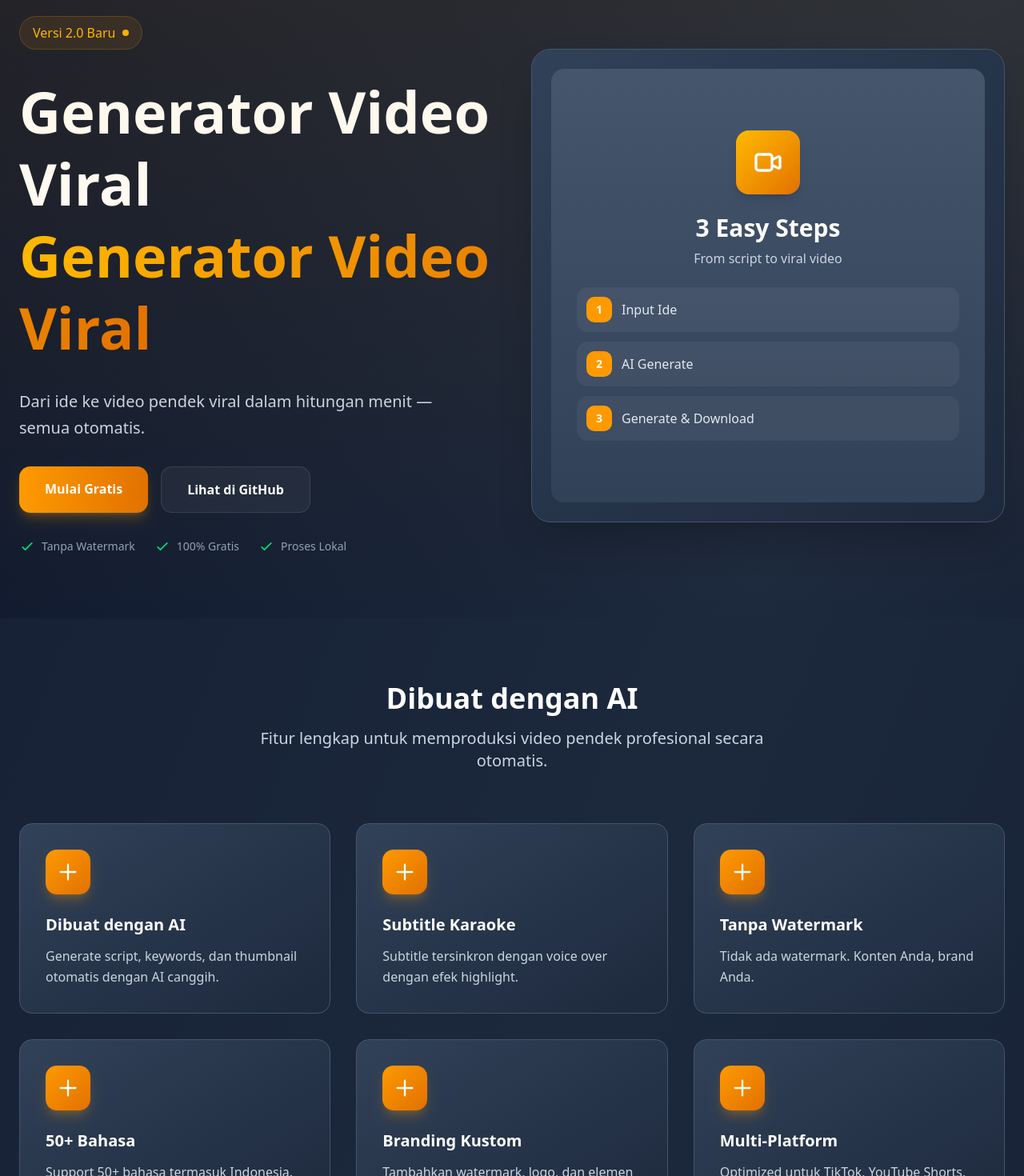
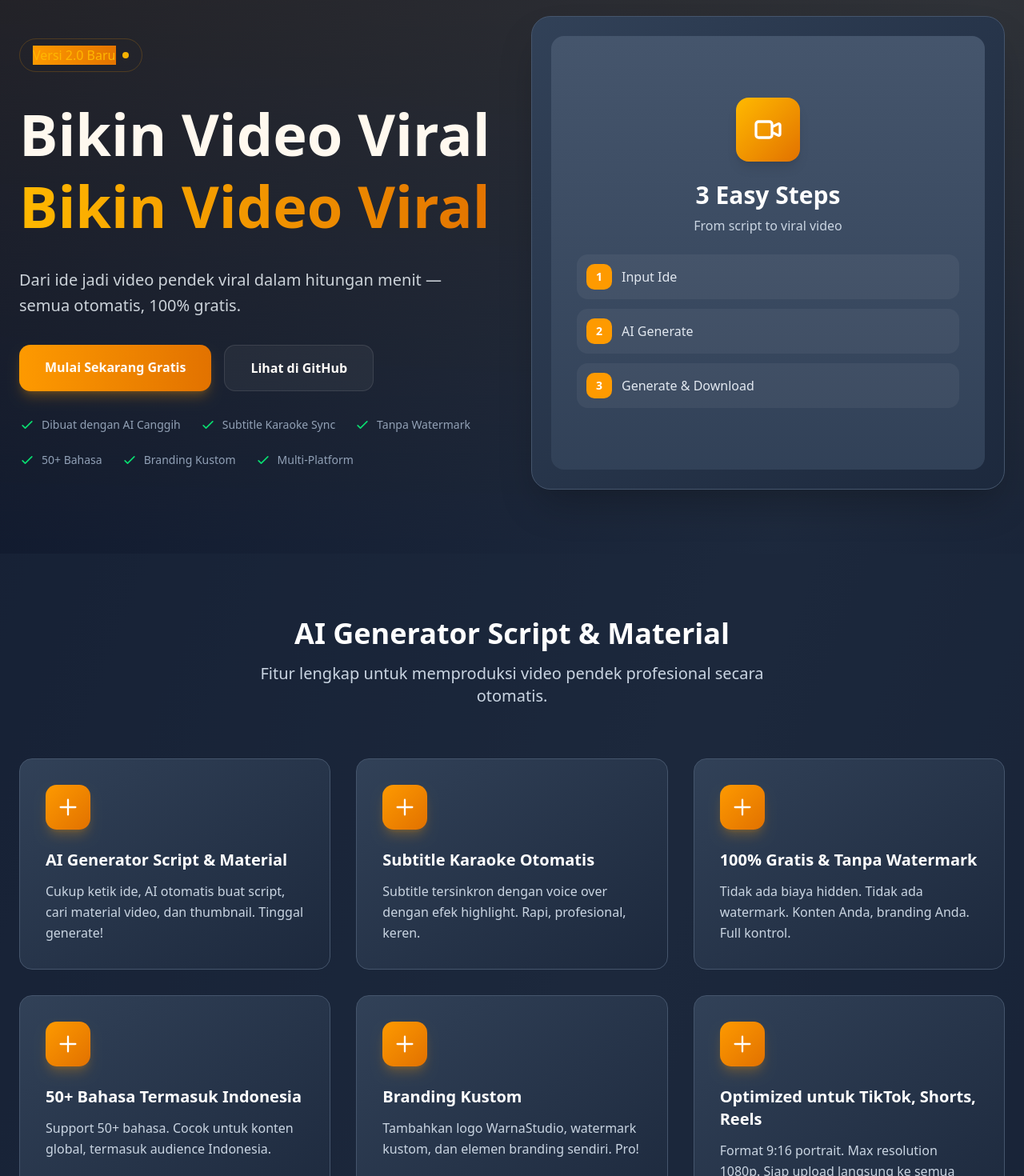
Before and after one commit to WarnaStudio/warnastudio.com, a Next.js app: page /mpt in a window 1280 px wide. Shown: the part 140-1610 px from the top of the page at 80% size. Built offline with nearby package versions, Linux system fonts and the light colour scheme.

Commit message:
feat: improve ViralClip AI copywriting & UI
- More persuasive Indonesian copywriting
- Hero badge with gradient text
- Feature icons with full descriptions
- CTA buttons more compelling
- Footer description more detailed
- Improved feature list layout

```diff
--- a/src/app/mpt/page.tsx
+++ b/src/app/mpt/page.tsx
@@ -14,48 +14,56 @@ export default function MPTLandingPage() {
       },
       hero: {
         badge: "Versi 2.0 Baru",
-        title: "Generator Video Viral",
-        subtitle: "Dari ide ke video pendek viral dalam hitungan menit — semua otomatis.",
-        cta: "Mulai Gratis",
+        badgeClass: "bg-gradient-to-r from-amber-500 to-amber-600",
+        title: "Bikin Video Viral",
+        subtitle: "Dari ide jadi video pendek viral dalam hitungan menit — semua otomatis, 100% gratis.",
+        cta: "Mulai Sekarang Gratis",
         github: "Lihat di GitHub",
-        features: ["Tanpa Watermark", "100% Gratis", "Proses Lokal"],
+        features: [
+          { icon: "smart_toy", text: "Dibuat dengan AI Canggih" },
+          { icon: "subtitles", text: "Subtitle Karaoke Sync" },
+          { icon: "water_drop", text: "Tanpa Watermark" },
+          { icon: "auto_awesome", text: "50+ Bahasa" },
+          { icon: "edit", text: "Branding Kustom" },
+          { icon: "devices", text: "Multi-Platform" },
+        ],
       },
       features: [
         {
           icon: "smart_toy",
-          title: "Dibuat dengan AI",
-          desc: "Generate script, keywords, dan thumbnail otomatis dengan AI canggih.",
+          title: "AI Generator Script & Material",
+          desc: "Cukup ketik ide, AI otomatis buat script, cari material video, dan thumbnail. Tinggal generate!",
         },
         {
           icon: "subtitles",
-          title: "Subtitle Karaoke",
-          desc: "Subtitle tersinkron dengan voice over dengan efek highlight.",
+          title: "Subtitle Karaoke Otomatis",
+          desc: "Subtitle tersinkron dengan voice over dengan efek highlight. Rapi, profesional, keren.",
         },
         {
           icon: "water_drop",
-          title: "Tanpa Watermark",
-          desc: "Tidak ada watermark. Konten Anda, brand Anda.",
+          title: "100% Gratis & Tanpa Watermark",
+          desc: "Tidak ada biaya hidden. Tidak ada watermark. Konten Anda, branding Anda. Full kontrol.",
         },
         {
           icon: "auto_awesome",
-          title: "50+ Bahasa",
-          desc: "Support 50+ bahasa termasuk Indonesia.",
+          title: "50+ Bahasa Termasuk Indonesia",
+          desc: "Support 50+ bahasa. Cocok untuk konten global, termasuk audience Indonesia.",
         },
         {
           icon: "edit",
           title: "Branding Kustom",
-          desc: "Tambahkan watermark, logo, dan elemen branding sendiri.",
+          desc: "Tambahkan logo WarnaStudio, watermark kustom, dan elemen branding sendiri. Pro!",
         },
         {
           icon: "devices",
-          title: "Multi-Platform",
-          desc: "Optimized untuk TikTok, YouTube Shorts, dan Instagram Reels.",
+          title: "Optimized untuk TikTok, Shorts, Reels",
+          desc: "Format 9:16 portrait. Max resolution 1080p. Siap upload langsung ke semua platform.",
         },
       ],
       steps: [
         { step: 1, title: "Input Ide", desc: "Ketik topik atau keyword video yang ingin dibuat." },
-        { step: 2, title: "AI Generate", desc: "AI buat script, cari material, generate voice over, subtitle, dan BGM." },
-        { step: 3, title: "Generate & Download", desc: "One-click generate video dengan subtitle dan watermark gratis." },
+        { step: 2, title: "AI Generate", desc: "AI buat script, cari material, generate voice over, subtitle, dan BGM. Semua otomatis." },
+        { step: 3, title: "Generate & Download", desc: "One-click generate video dengan subtitle dan watermark gratis. Siap upload ke TikTok, YouTube Shorts, Reels." },
       ],
       stats: [
         { stat: "50+", label: "Bahasa" },
@@ -64,14 +72,14 @@ export default function MPTLandingPage() {
         { stat: "Gratis", label: "Selamanya" },
       ],
       cta: {
-        title: "Siap Membuat Video Viral?",
-        subtitle: "Gabung ribuan konten kreator yang menggunakan AI untuk generate video pendek dalam menit.",
-        button1: "Mulai Gratis",
+        title: "Siap Bikin Video Viral?",
+        subtitle: "Gabung ribuan konten kreator yang menggunakan AI untuk generate video pendek dalam menit. Gratis, tanpa watermark, 100% lokal.",
+        button1: "Mulai Gratis Sekarang",
         button2: "Lihat Dokumentasi",
       },
       footer: {
         product: "ViralClip AI",
-        description: "Generator video pendek berbasis AI untuk konten kreator.",
+        description: "Generator video pendek berbasis AI untuk konten kreator. Bikin video viral dalam menit, 100% gratis, tanpa watermark.",
         productLinks: ["Fitur", "Dokumentasi", "GitHub"],
         companyLinks: ["WarnaStudio", "FAQ"],
         connect: "Terhubung",
@@ -85,48 +93,56 @@ export default function MPTLandingPage() {
       },
       hero: {
         badge: "New Version 2.0",
-        title: "Viral Short Video",
-        subtitle: "From idea to viral short video in minutes — all automated.",
-        cta: "Get Started Free",
+        badgeClass: "bg-gradient-to-r from-violet-500 to-fuchsia-600",
+        title: "Create Viral Videos",
+        subtitle: "From idea to viral short video in minutes — all automated, 100% free, no watermark.",
+        cta: "Start Free Now",
         github: "View on GitHub",
-        features: ["No Watermark", "100% Free", "Local Processing"],
+        features: [
+          { icon: "smart_toy", text: "Powered by Advanced AI" },
+          { icon: "subtitles", text: "Karaoke Subtitle Sync" },
+          { icon: "water_drop", text: "Watermark-Free" },
+          { icon: "auto_awesome", text: "50+ Languages" },
+          { icon: "edit", text: "Custom Branding" },
+          { icon: "devices", text: "Multi-Platform" },
+        ],
       },
       features: [
         {
           icon: "smart_toy",
-          title: "AI-Powered Generation",
-          desc: "Generate scripts, keywords, and thumbnails automatically with advanced AI.",
+          title: "AI Script & Material Generator",
+          desc: "Just type your idea, AI automatically creates script, finds video materials, and thumbnails. Just generate!",
         },
         {
           icon: "subtitles",
-          title: "Karaoke Subtitles",
-          desc: "Synchronized subtitles with highlight effects and voice over.",
+          title: "Automated Karaoke Subtitles",
+          desc: "Synchronized subtitles with highlight effects and voice over. Clean, professional, cool.",
         },
         {
           icon: "water_drop",
-          title: "Watermark-Free",
-          desc: "Completely free of watermarks. Your content, your brand.",
+          title: "100% Free & Watermark-Free",
+          desc: "No hidden costs. No watermark. Your content, your brand. Full control.",
         },
         {
           icon: "auto_awesome",
-          title: "50+ Languages",
-          desc: "Support for 50+ languages including Indonesian.",
+          title: "50+ Languages Including Indonesian",
+          desc: "Support for 50+ languages. Perfect for global content, including Indonesian audience.",
         },
         {
           icon: "edit",
           title: "Custom Branding",
-          desc: "Add custom watermarks, logos, and branding elements.",
+          desc: "Add WarnaStudio logo, custom watermark, and your own branding elements. Pro!",
         },
         {
           icon: "devices",
-          title: "Multi-Platform",
-          desc: "Optimized for TikTok, YouTube Shorts, and Instagram Reels.",
+          title: "Optimized for TikTok, Shorts, Reels",
+          desc: "9:16 portrait format. Max resolution 1080p. Ready to upload directly to all platforms.",
         },
       ],
       steps: [
         { step: 1, title: "Input Idea", desc: "Type a video topic or keyword you want to create content about." },
-        { step: 2, title: "AI Generate", desc: "AI creates script, finds materials, generates voice over, subtitles, and BGM." },
-        { step: 3, title: "Generate & Download", desc: "One-click generate video with subtitles and watermark-free output." },
+        { step: 2, title: "AI Generate", desc: "AI creates script, finds materials, generates voice over, subtitles, and BGM. All automated." },
+        { step: 3, title: "Generate & Download", desc: "One-click generate video with subtitles and watermark-free output. Ready to upload to TikTok, YouTube Shorts, Reels." },
       ],
       stats: [
         { stat: "50+", label: "Languages" },
@@ -136,13 +152,13 @@ export default function MPTLandingPage() {
       ],
       cta: {
         title: "Ready to Create Viral Videos?",
-        subtitle: "Join thousands of content creators using AI to generate short videos in minutes.",
-        button1: "Start Creating Free",
+        subtitle: "Join thousands of content creators using AI to generate short videos in minutes. Free, no watermark, 100% local.",
+        button1: "Start Free Now",
         button2: "View Documentation",
       },
       footer: {
         product: "ViralClip AI",
-        description: "AI-powered short video generator for content creators.",
+        description: "AI-powered short video generator for content creators. Create viral videos in minutes, 100% free, no watermark.",
         productLinks: ["Features", "Documentation", "GitHub"],
         companyLinks: ["WarnaStudio", "FAQ"],
         connect: "Connect",
@@ -191,8 +207,8 @@ export default function MPTLandingPage() {
         <div className="container mx-auto px-6 py-20">
           <div className="grid lg:grid-cols-2 gap-12 items-center">
             <div className="space-y-8">
-              <div className="inline-flex items-center gap-2 px-4 py-2 rounded-full bg-amber-500/10 border border-amber-500/20">
-                <span className="text-amber-400 font-medium">{t.hero.badge}</span>
+              <div className="inline-flex items-center gap-2 px-4 py-2 rounded-full border border-amber-500/20">
+                <span className={`text-amber-400 font-medium ${t.hero.badgeClass}`}>{t.hero.badge}</span>
                 <span className="w-2 h-2 rounded-full bg-amber-400 animate-pulse" />
               </div>
               <h1 className="text-5xl lg:text-7xl font-bold text-white leading-tight">
@@ -221,13 +237,13 @@ export default function MPTLandingPage() {
                   {t.hero.github}
                 </Link>
               </div>
-              <div className="flex items-center gap-6 text-sm text-slate-400">
+              <div className="flex flex-wrap gap-6 text-sm text-slate-400">
                 {t.hero.features.map((feature, idx) => (
                   <div key={idx} className="flex items-center gap-2">
                     <svg className="w-5 h-5 text-green-400" fill="none" stroke="currentColor" viewBox="0 0 24 24">
                       <path strokeLinecap="round" strokeLinejoin="round" strokeWidth={2} d="M5 13l4 4L19 7" />
                     </svg>
-                    <span>{feature}</span>
+                    <span>{feature.text}</span>
                   </div>
                 ))}
               </div>
```
